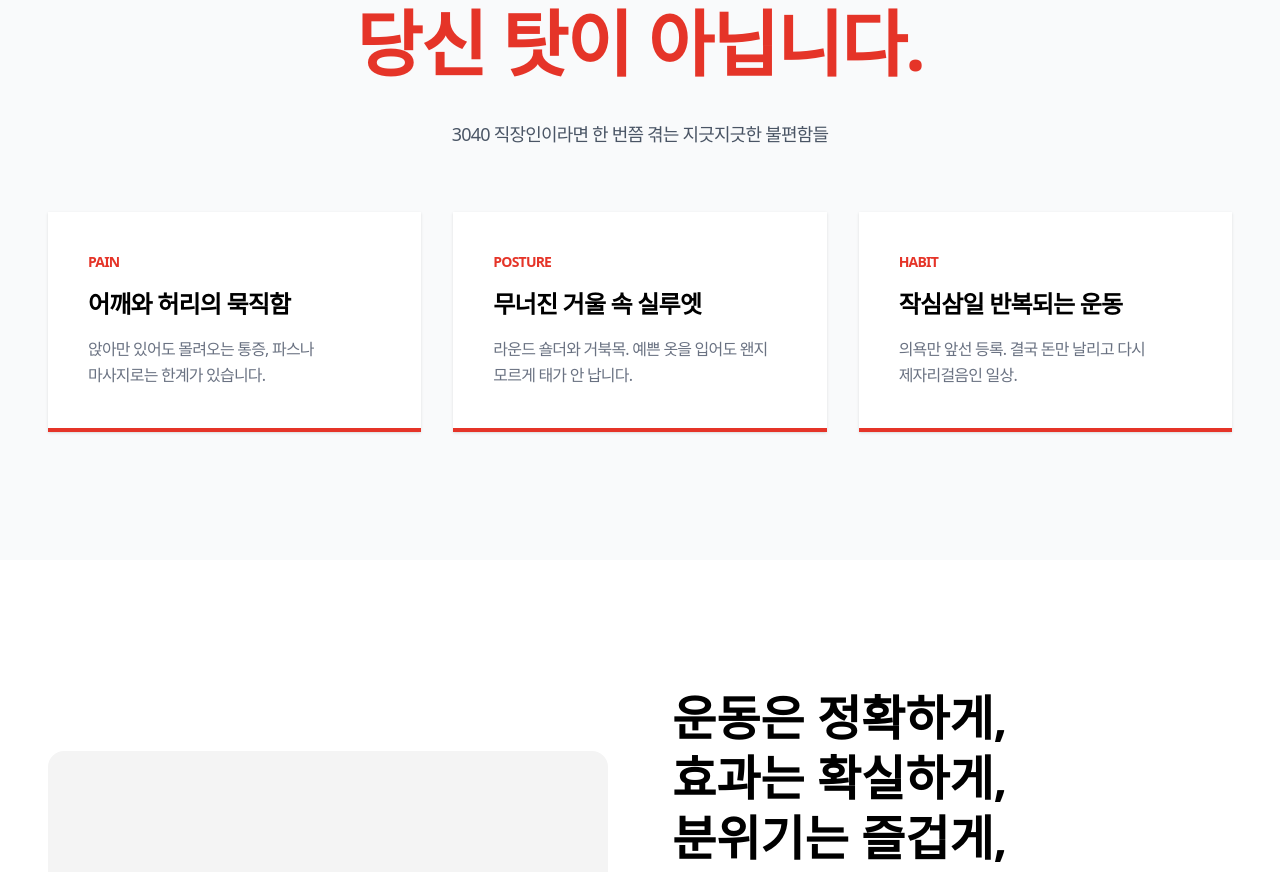
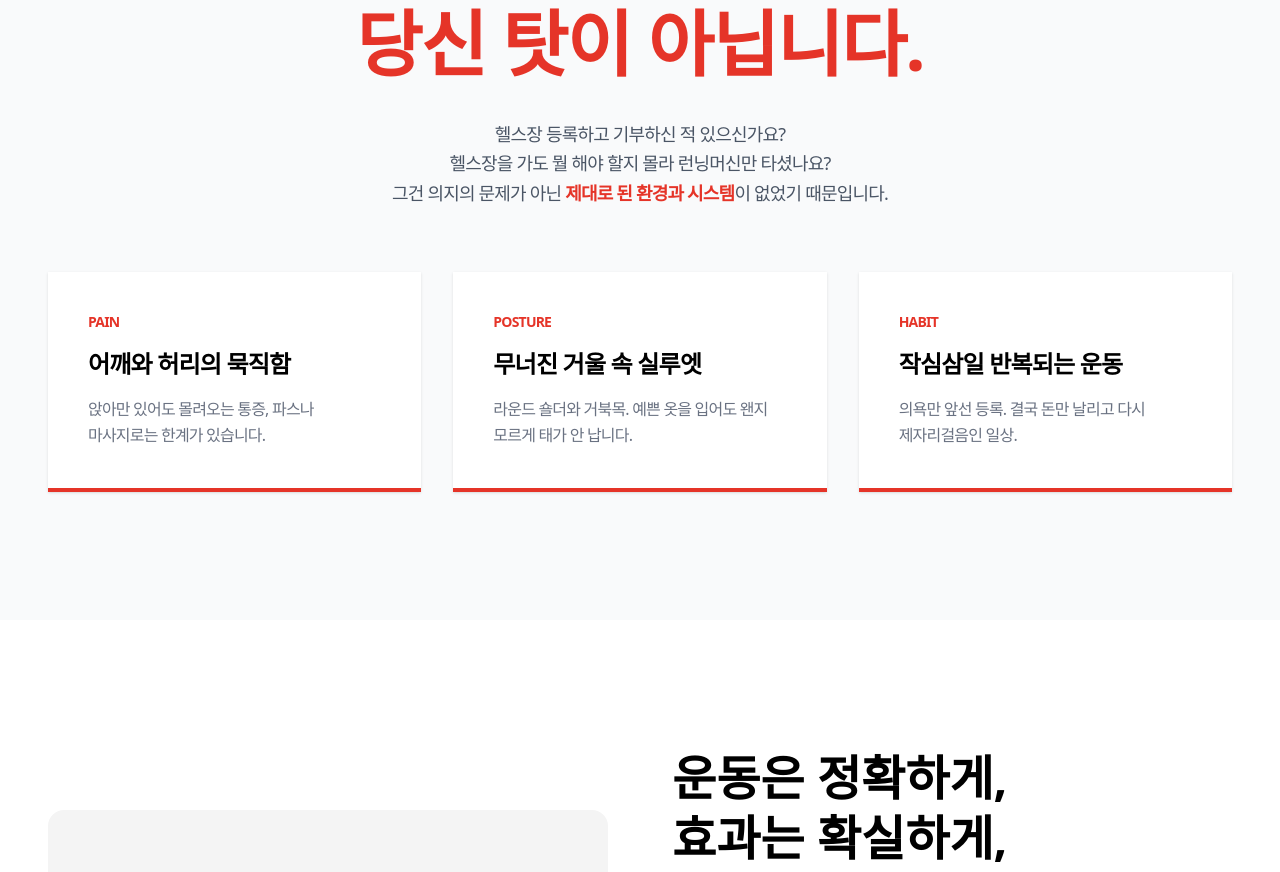
Before and after one commit to okmstyle-collab/from_body-landding, a React (Vite) app: page / in a window 1280 px wide. Shown: the part 940-1812 px from the top of the page. Built offline with nearby package versions, Linux system fonts and the light colour scheme.

Commit message:
Update problem section subtitle

```diff
--- a/src/App.tsx
+++ b/src/App.tsx
@@ -134,8 +134,10 @@ export default function App() {
             헬스장에서 효과를 못 본건<br/>
             <span className="text-brand-point whitespace-nowrap">당신 탓이 아닙니다.</span>
           </motion.h2>
-          <motion.p {...fadeIn} className="text-lg text-gray-600 font-medium">
-            3040 직장인이라면 한 번쯤 겪는 지긋지긋한 불편함들
+          <motion.p {...fadeIn} className="text-lg text-gray-600 font-medium break-keep leading-relaxed">
+            헬스장 등록하고 기부하신 적 있으신가요?<br/>
+            헬스장을 가도 뭘 해야 할지 몰라 런닝머신만 타셨나요?<br/>
+            그건 의지의 문제가 아닌 <span className="text-brand-point font-black">제대로 된 환경과 시스템</span>이 없었기 때문입니다.
           </motion.p>
         </div>
         <div className="grid grid-cols-1 md:grid-cols-3 gap-8 max-w-7xl mx-auto">
```
